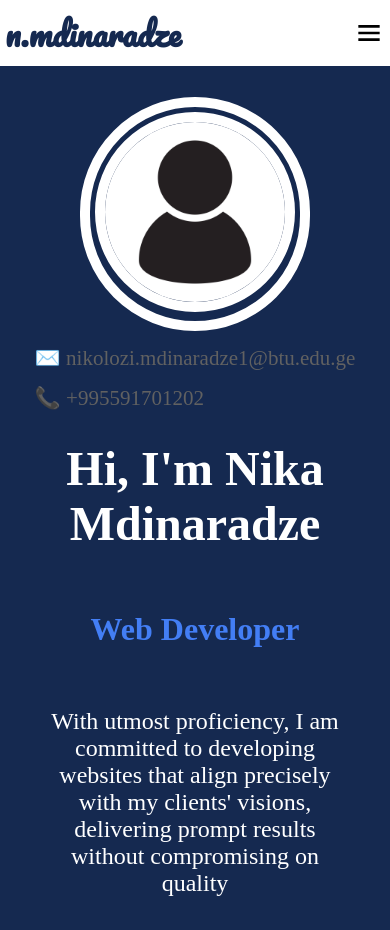
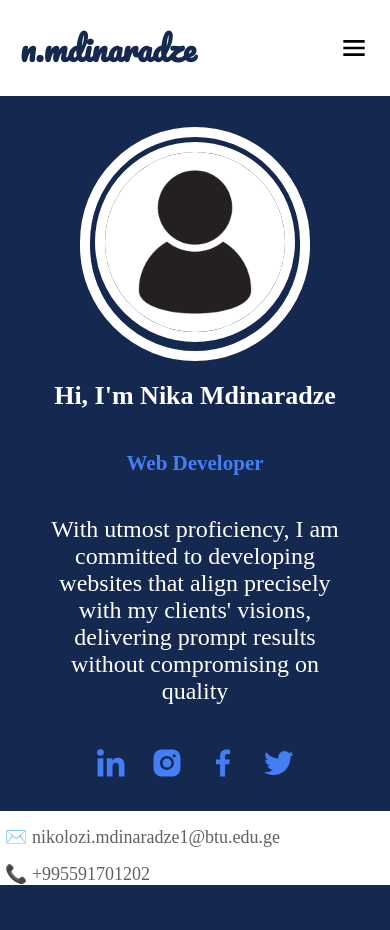
Before and after one commit to nikolozmdinaradze/portfolio, a plain HTML site: page index.html in a window 390 px wide. Shown: the top 930 px of the page. After the commit the page ends 885 px from the top, so only its background shows below. Drawn offline with Linux system fonts and the light colour scheme.

Commit message:
relocated contacts on mobile screen

```diff
--- a/style.css
+++ b/style.css
@@ -8,6 +8,9 @@ background-color: #152950; */
     margin: 0;
     padding: 0;
     box-sizing: border-box;
+}
+body{
+    position: relative;
 }
 .body1{
     height: 100%;
@@ -22,7 +25,7 @@ header{
     text-align: center;
     align-items: center;
     justify-content: space-between;
-    padding: 5px;
+    padding: 20px;
     width: 100%;
 }
 
@@ -111,10 +114,10 @@ header{
     width: 50%;
 }
 .text h1{
-    font-size: 3em;
+    font-size: 36px;
 }
 .text h2{
-    font-size: 2em;
+    font-size: 21px;
     color: #437ef5;
 }
 .text p{
@@ -185,14 +188,25 @@ header{
 
     }
     .text *{
-        padding: 30px 0px;
+        padding: 20px 0px;
+    }
+    .text h1{
+        font-size: 26px;
     }
     .socials{
         position: static;
         display: flex;
-        justify-content: center;
+        justify-content:flex-end;
         padding-top: 20px;
         gap: 20px;
+        background-color: white;
+    }
+    .contacts{
+        position: absolute;
+        bottom: 0px;
+        left: 0px;
+        right: 0px;
+        padding: 0px 5px;
     }
 
   }
@@ -205,5 +219,15 @@ header{
     .text{
         width: 80%;
     }
-
+    .socials{
+        background-color: transparent;
+        padding-bottom: 100px;
+        justify-content: center;
+    }
+    .contacts{
+        background-color: white;
+    }
+    .contacts a{
+        font-size: 18px;
+    }
   }
```
